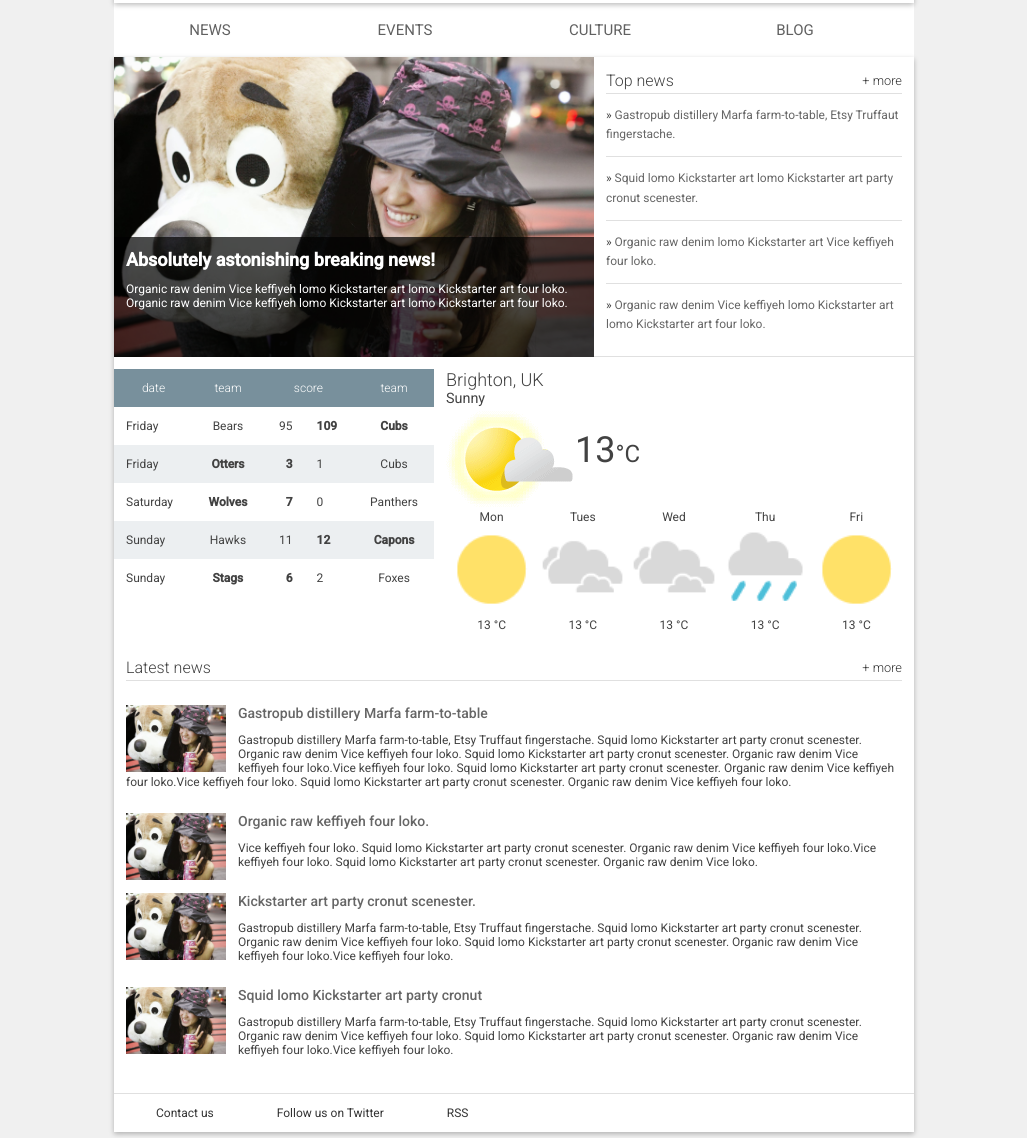
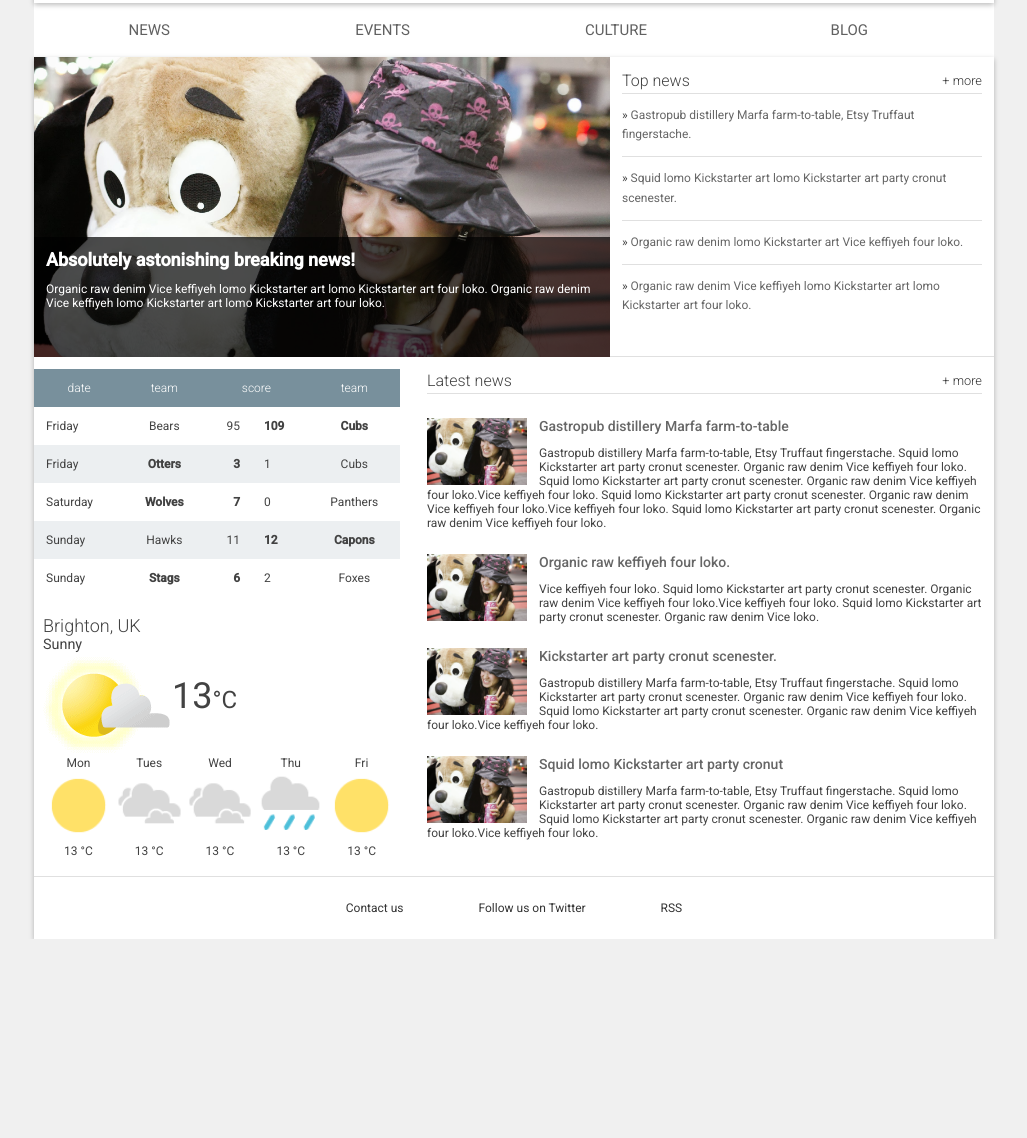
Before and after one commit to webdevjeffus/udacity-fend, a plain HTML site: page unit2-building-blocks/hometown-2/index.html in a window 1280 px wide. Shown: the part 102-1240 px from the top of the page, without its empty margins (126-1153 px from the left). After the commit the page ends 1041 px from the top, so only its background shows below. Drawn offline with Linux system fonts and the light colour scheme.

Commit message:
Add third breakpoint, refine flex-box layout changes across breakpoints

```diff
--- a/unit2-building-blocks/hometown-2/main.css
+++ b/unit2-building-blocks/hometown-2/main.css
@@ -416,17 +416,19 @@ footer {
   border-top: 1px solid #E0E0E0;
   padding: 1em;
   width: 100%;
+  text-align: center;
 }
 
 footer li {
-  display: inline-block;
-  margin: 0 1em;
+  display: block;
+  width: 100%;
+  padding: 2em 0;
+  margin: 0 auto;
 }
 
 footer a {
   text-decoration: none;
   color: #333;
-  padding: 1.5em;
 }
 
 
@@ -466,39 +468,62 @@ footer a {
     padding: 1em 0;
   }
 
+  footer li {
+    display: inline-block;
+    width: auto;
+    padding: 1em 2em;
+    margin: 0 1em;
+  }
+
+}
+
+
+/* BREAKPOINT 660px ************************************************/
+
+@media screen and (min-width: 660px) {
+
   .hero {
-    width: 100%;
+    width: 60%;
     order: 1;
   }
 
   .top-news {
-    width: 100%;
+    width: 40%;
     order: 2;
-  }
-
-  .recent-news {
-    width: 40%;
-    order: 3;
   }
 
   .box-data {
     display: flex;
     flex-wrap: wrap;
-    width: 60%;
-    order: 4;
-
+    width: 100%;
+    order: 3;
   }
 
+  .scores {
+    width: 50%;
+    order: 1;
+    padding-right: 0.75em;
+  }
+
+  .weather {
+    width: 50%;
+    order: 2;
+    padding-left: 0.75em;
+  }
+
+  .recent-news {
+    width: 100%;
+    order: 4;
+  }
 
 }
 
+/* BREAKPOINT 960px ************************************************/
 
-/* BREAKPOINT 800px ************************************************/
-
-@media screen and (min-width: 800px) {
+@media screen and (min-width: 960px) {
 
   .container {
-    width: 800px;
+    width: 960px;
     margin-left: auto;
     margin-right: auto;
   }
@@ -519,23 +544,25 @@ footer a {
   }
 
   .box-data {
-    width: 100%;
+    width: 40%;
     order: 3;
+    padding-right: 0.75em;
   }
 
   .scores {
-    width: 40%;
+    width: 100%;
     order: 1;
   }
 
   .weather {
-    width: 60%;
+    width: 100%;
     order: 2;
   }
 
   .recent-news {
-    width: 100%;
+    width: 60%;
     order: 4;
+    padding-left: 0.75em;
   }
 
 }
```
Also changed, not shown: unit2-building-blocks/hometown-2/index.html (+1 -0 lines).
